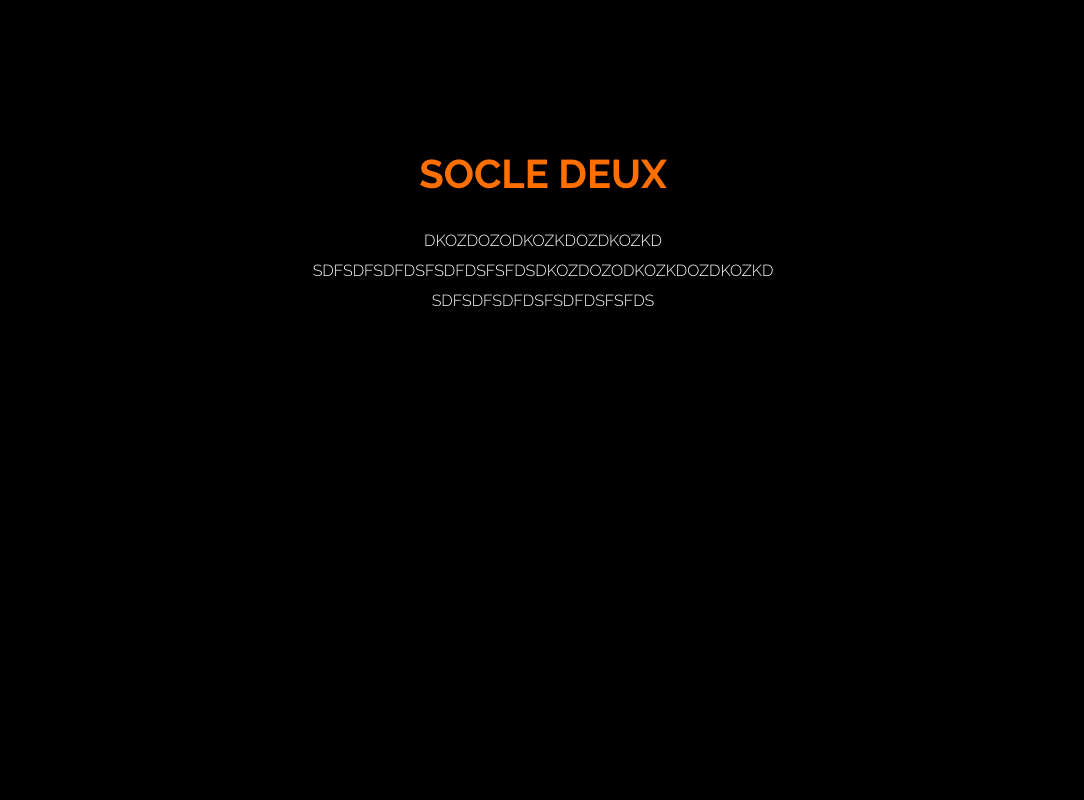
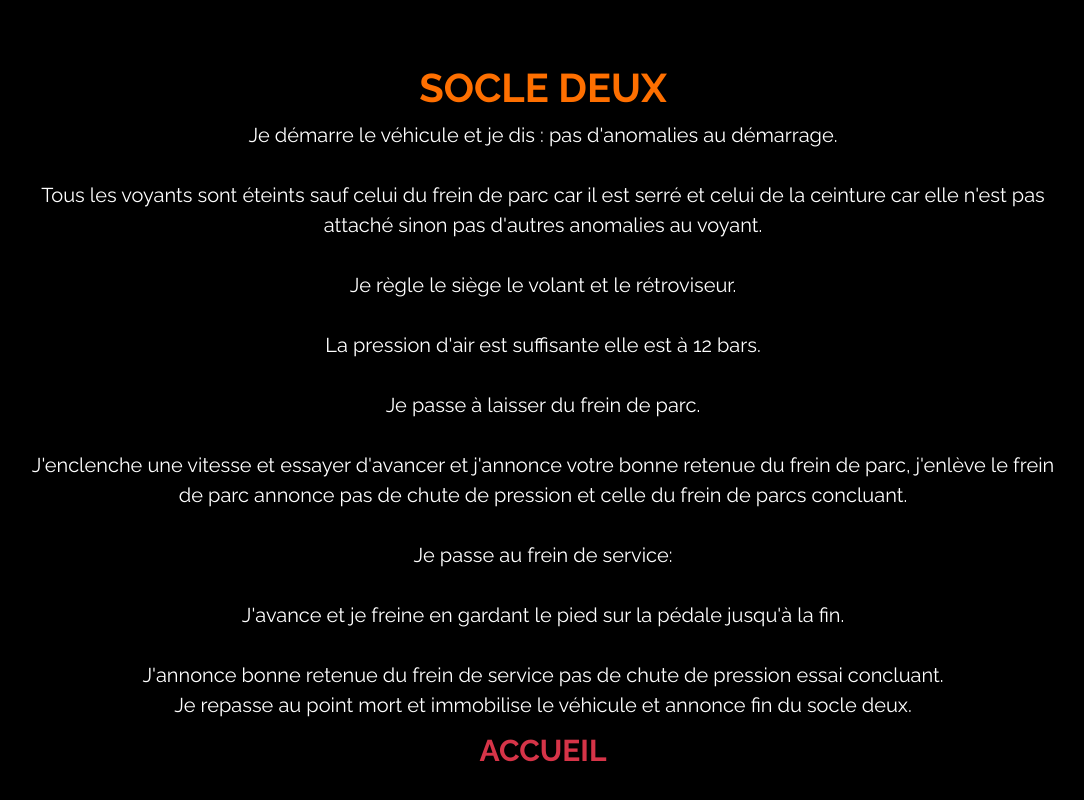
Before and after one commit to possyto/SerreTonPlot, a plain HTML site: page socle2.html in a window 1280 px wide. Shown: the whole page, without its empty margins (97-1181 px from the left). Drawn offline with Linux system fonts and the light colour scheme.

Commit message:
ajout socle

```diff
--- a/socle2.html
+++ b/socle2.html
@@ -23,17 +23,16 @@
   </head>
   <body data-spy="scroll" data-target=".site-nav-target" data-offset="200">
 
-    <div class="container-fluid"  >
-        <div class="container">
-            <div class="row text-center " style="padding-top: 150px !important;" >
-<div class="col-lg-12" >
-    <h1 style="font-weight: 900; color:#fe6f00;">SOCLE DEUX</h1>
-    <p style="padding-top: 20px !important;">DKOZDOZODKOZKDOZDKOZKD <br>SDFSDFSDFDSFSDFDSFSFDSDKOZDOZODKOZKDOZDKOZKD <br>SDFSDFSDFDSFSDFDSFSFDS</p>
-</div>
+   <div class="container" >
 
-            </div>
-        </div>
+       <div class="jumbotron justify-content-center" style="background-color: black;" >
+        <h1 style="text-align: center;color: #fe6f00; font-weight: 900;" >SOCLE DEUX </h1>
+        <p style="text-align: center; font-size: 20px; font-weight: 400;">Je démarre le véhicule et je dis : pas d'anomalies au démarrage.<br><br>Tous les voyants sont éteints sauf celui du frein de parc car il est serré et celui de la ceinture car elle n'est pas attaché sinon pas d'autres anomalies au voyant.<br><br>Je règle le siège le volant et le rétroviseur.<br><br>La pression d'air est suffisante elle est à 12 bars.<br><br>
+        Je passe à laisser du frein de parc.<br><br>J'enclenche une vitesse et essayer d'avancer et j'annonce votre bonne retenue du frein de parc, j'enlève le frein de parc annonce pas de chute de pression et celle du frein de parcs concluant.<br><br>
+    Je passe au frein de service:<br><br>J'avance et je freine en gardant le pied sur la pédale jusqu'à la fin.<br><br>J'annonce bonne retenue du frein de service pas de chute de pression essai concluant.<br>Je repasse au point mort et immobilise le véhicule et annonce fin du socle deux.</p>
+    <p style="text-align: center;"><a href="index.html" style=" color: #d63448;font-weight: 900 ;font-size: 30px;">ACCUEIL</a></p>
       </div>
+   </div>
 
 
 
```
Also changed, not shown: Atmosphérique.html (+6 -9 lines), index.html (+2 -1 lines), socle1.html (+8 -10 lines).
